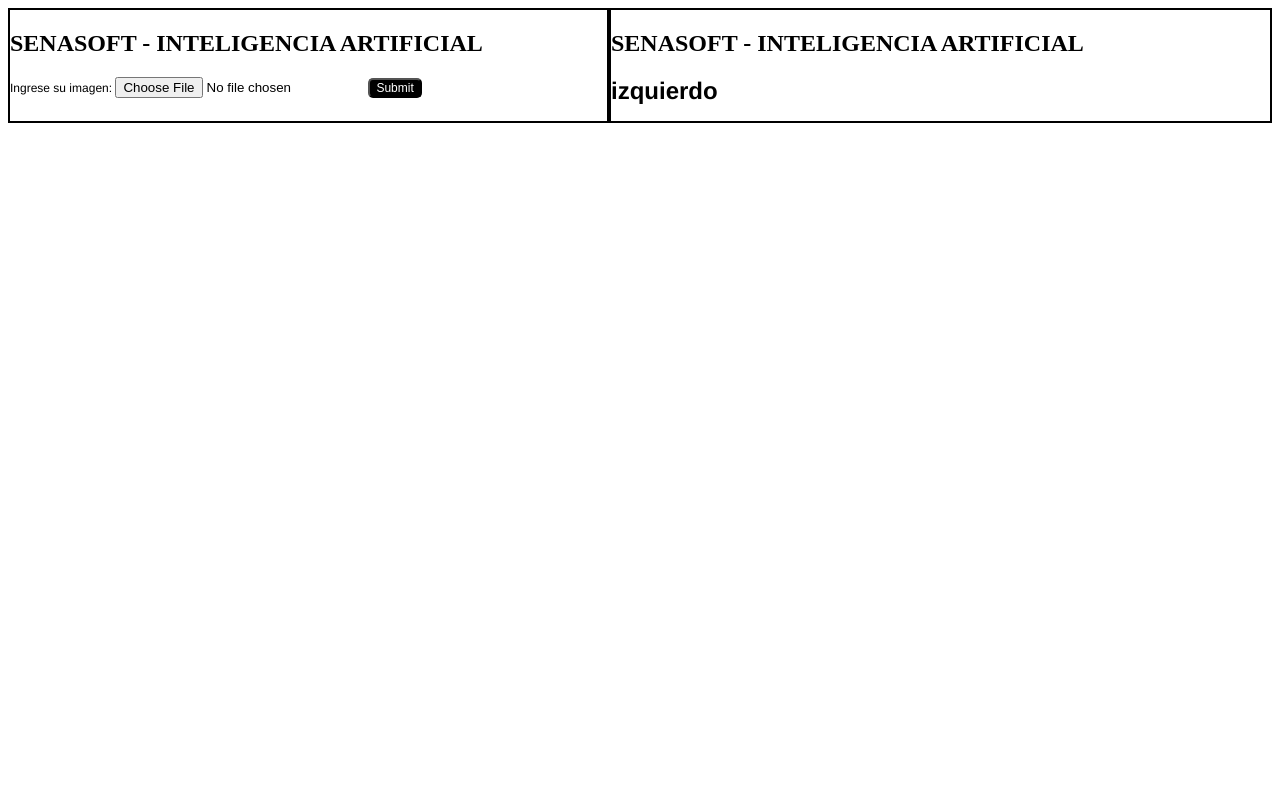
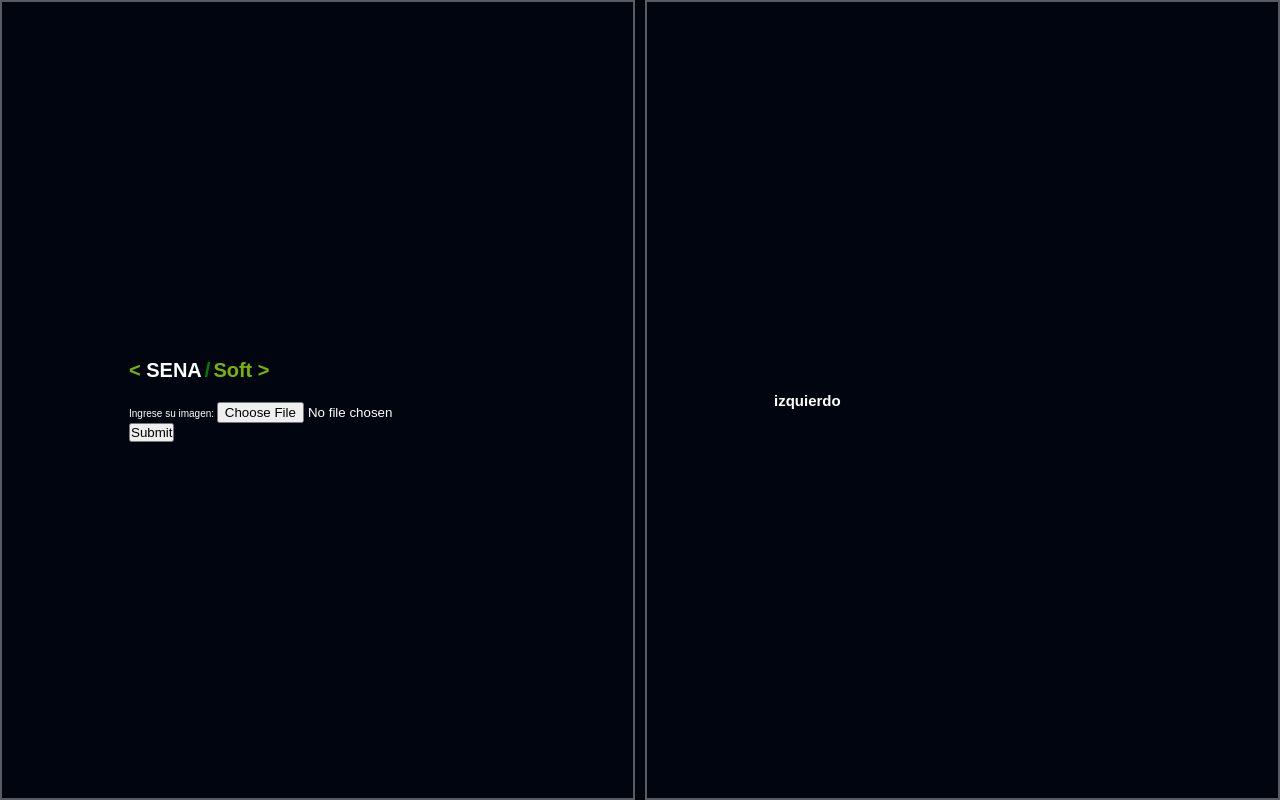
Before and after one commit to d4vp/senasoft-ia-cauca, an Angular app: page / in a window 1280 px wide. Built offline with nearby package versions, Linux system fonts and the light colour scheme.

Commit message:
ACTUALIZACION (azure component, app component) Se actualizaron los estilos de la aplicacion

```diff
--- a/src/app/app.component.css
+++ b/src/app/app.component.css
@@ -0,0 +1,5 @@
+.app-azure{
+  display: grid;
+  grid-template-columns: repeat(6,1fr);
+  column-gap: 10px;
+}
--- a/src/app/app.component.html
+++ b/src/app/app.component.html
@@ -1,17 +1,3 @@
-<style>
-  .head{
-    position: relative;
-    font-size: medium;
-    align-items: center;
-  }
-
-  .body{
-    position: relative;
-    font-size: medium;
-    align-items: center;
-  }
-</style>
-
-<app-azure></app-azure>
-
-<router-outlet></router-outlet>
+<main>
+    <app-azure class="app-azure"></app-azure>
+</main>
--- a/src/app/azure/azure.component.css
+++ b/src/app/azure/azure.component.css
@@ -1,41 +1,56 @@
-.body{
-    display: grid;
-    grid-template-columns: repeat(6, fr2);
-    grid-template-rows: auto;
-}
-.tilte,
-.content{
-    font-family: 'Franklin Gothic Medium', 'Arial Narrow', Arial, sans-serif;
-    font-size: 12px;
+.cont-rigth,
+.cont-left {
+    height: 100vh;
+
+    padding: 20%;
+    border: solid 0.2rem var(--gris-claro);
+
+    display: flex;
+    flex-direction: column;
+    align-content: center;
+    gap: 2rem;
+    justify-content: center;
 }
 
-.cont-rigth,
-.cont-left{
-    border-color: #000;
-    border: 2px solid;
+.cont-left {
+    grid-column-start: 1;
+    grid-column-end: 4;
+}
+.cont-rigth{
+    grid-column-start: -4;
+    grid-column-end: -1;
 }
 
-.cont-rigth{
-    grid-column-start: 1;
-    grid-column-end: 3;
-}
-.cont-left{
-    grid-column-start: 3;
-    grid-column-end: 6;
+.title h2{
+    width: 100%;
+
+    font-size: 2rem;
+    color: green;
+
+    display: flex;
+    justify-content: flex-start;
+    background-color: var(--gris-oscuro);
 }
 
-.circulo {
-    position: relative;
-    border-radius: 50%;
-    border-color: #000;
-    border-style: dashed;
-    height: 400px;
-    width: 400px;
+.logo{
+    display: flex;
+    justify-content: flex-end;
+    gap: 3px;
 }
 
-form button{
-    background: #000;
-    font-size: 12px;
-    color: #fff;
-    border-radius: 5px;
+.sena{
+    font-weight: bold;
+    color: white;
 }
+.sena::before{
+    content: "< ";
+    color: var(--verde);
+}
+.soft{
+    color:var(--verde);
+}
+
+.soft::after{
+    content:" >";
+    color: var(--verde);
+}
--- a/src/app/azure/azure.component.html
+++ b/src/app/azure/azure.component.html
@@ -1,12 +1,13 @@
-<div class="body">
-    <div class="cont-rigth">
+<section class="cont-left">
   <div class="title">
-            <div>
-              <h2>SENASOFT - INTELIGENCIA ARTIFICIAL</h2>
+    <h2>
+      <div class="logo">
+        <div class="sena">{{sena}}</div> / <div class="soft">{{soft}}</div>
       </div>
+    </h2>
   </div>
   <div class="content">
-            <form action="" name="azure-imagen" id="azure-imagen" (ngSubmit)="onSubmit()">
+    <form action="" id="azure-imagen" (ngSubmit)="onSubmit()">
 
       <label for="img">Ingrese su imagen:
         <input accept="image/png,image/jpeg" type="file" name="img" id="img" (change)="onFileSelected($event)">
@@ -16,19 +17,13 @@
 
     </form>
   </div>
-    </div>
+</section>
 
-    <div class="cont-left">
-        <div class="title">
-          <div>
-            <h2>SENASOFT - INTELIGENCIA ARTIFICIAL</h2>
-          </div>
-        </div>
+<section class="cont-rigth">
   <div class="content">
     <h1>izquierdo</h1>
     <div *ngIf="imageSelected">
       <img [src]="selectedFile ? selectedFile : ''" alt="Imagen seleccionada">
     </div>
   </div>
-      </div>
-</div>
+</section>
--- a/src/app/azure/azure.component.ts
+++ b/src/app/azure/azure.component.ts
@@ -12,8 +12,13 @@
 
   selectedFile: File | null = null;
   imageSelected = false;
+  sena:string;
+  soft:string;
 
-  constructor(private azureService: AzureService) {}
+  constructor(private azureService: AzureService) {
+    this.sena = "SENA";
+    this.soft = "Soft"
+  }
 
   onFileSelected(event: any) {
     const file: File = event.target.files[0];
--- a/src/styles.css
+++ b/src/styles.css
@@ -1 +1,28 @@
-/* You can add global styles to this file, and also import other style files */
+:root {
+  --gris-oscuro: #00050F;
+  --gris-claro: #5A5A62;
+  --verde: #79B500;
+}
+
+* {
+  margin: 0;
+  padding: 0;
+  box-sizing: border-box;
+}
+
+html {
+  font-size: 62.5%;
+  font-family: Arial, Helvetica, sans-serif;
+  color: white;
+}
+
+body {
+  display: grid;
+  grid-template-columns: repeat(12, 1fr);
+  background-color: var(--gris-oscuro);
+}
+
+app-root {
+  grid-column-start: 1;
+  grid-column-end: -1;
+}
```
Lines whose indentation alone changed are shown as unchanged.
